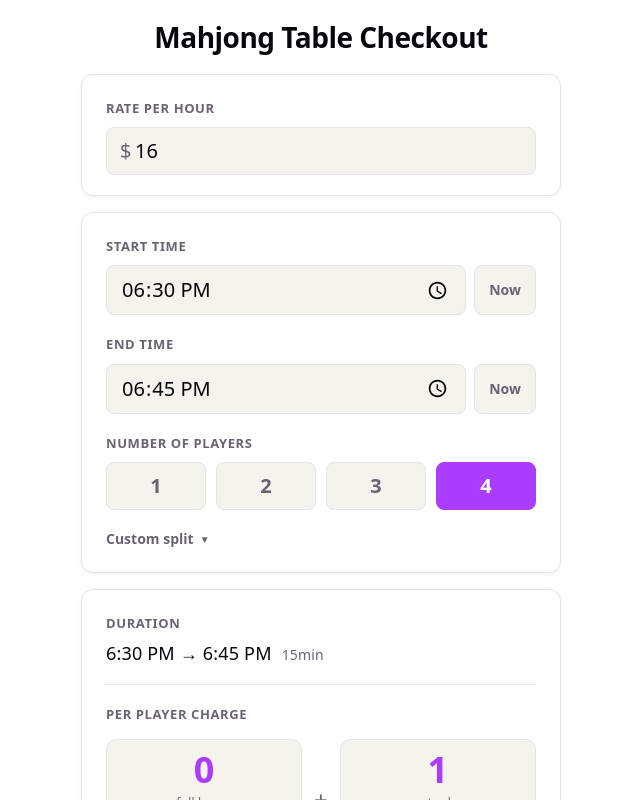
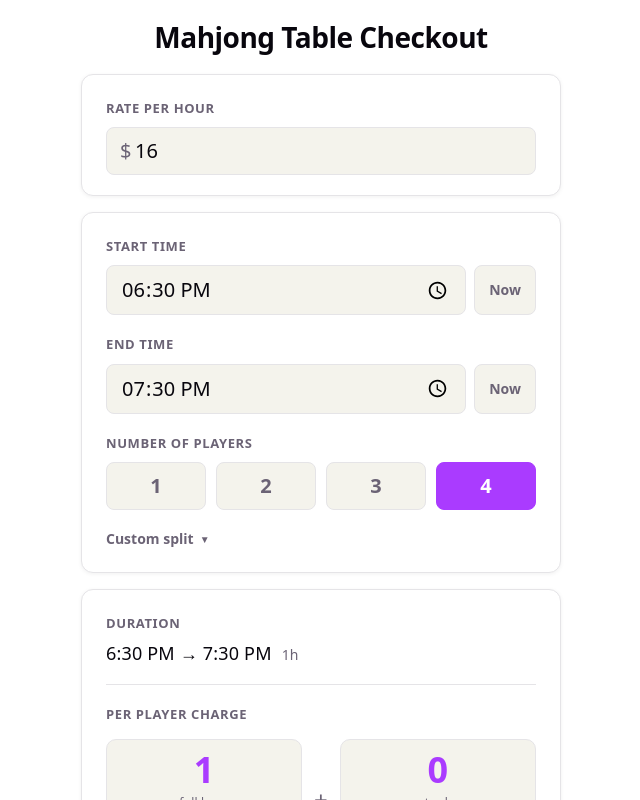
Before and after one commit to nvplus/mahjong-calc, a React (Vite) app: page / in a window 1280 px wide. Shown: the top 800 px of the page, without its empty margins (319-959 px from the left). Built offline with nearby package versions, Linux system fonts and the light colour scheme.

Commit message:
Set 1 hour minimum

```diff
--- a/src/App.jsx
+++ b/src/App.jsx
@@ -33,6 +33,13 @@ function timeToMinutes(timeStr) {
   return h * 60 + m
 }
 
+function addMinutes(timeStr, minutes) {
+  const total = (timeToMinutes(timeStr) + minutes) % (24 * 60)
+  const h = Math.floor(total / 60)
+  const m = total % 60
+  return `${String(h).padStart(2, '0')}:${String(m).padStart(2, '0')}`
+}
+
 function formatTime(timeStr) {
   const [h, m] = timeStr.split(':').map(Number)
   const period = h >= 12 ? 'PM' : 'AM'
@@ -43,7 +50,7 @@ function formatTime(timeStr) {
 export default function App() {
   const [ratePerHour, setRatePerHour] = useState(16)
   const [startTime, setStartTime] = useState(floorToNearest15)
-  const [endTime, setEndTime] = useState(ceilToNearest15)
+  const [endTime, setEndTime] = useState(() => addMinutes(floorToNearest15(), 60))
   const [players, setPlayers] = useState(4)
   const [showSplit, setShowSplit] = useState(false)
   const [shares, setShares] = useState([1, 1, 1, 1])
@@ -117,7 +124,14 @@ export default function App() {
               <input
                 type="time"
                 value={startTime}
-                onChange={(e) => setStartTime(e.target.value)}
+                onChange={(e) => {
+                  const newStart = e.target.value
+                  setStartTime(newStart)
+                  let endMin = timeToMinutes(endTime)
+                  let startMin = timeToMinutes(newStart)
+                  if (endMin <= startMin) endMin += 24 * 60
+                  if (endMin - startMin < 60) setEndTime(addMinutes(newStart, 60))
+                }}
               />
               <button className="now-btn" onClick={() => setStartTime(floorToNearest15())}>Now</button>
             </div>
```
